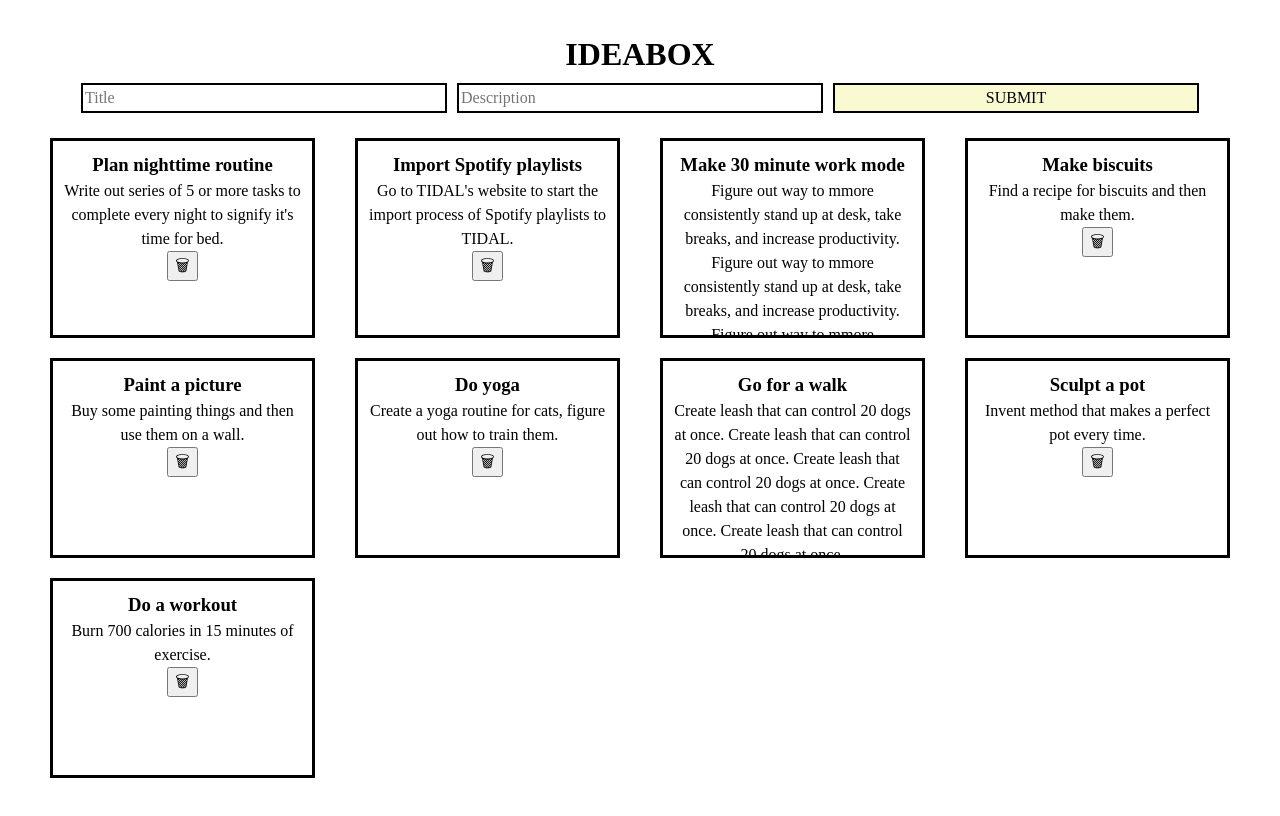
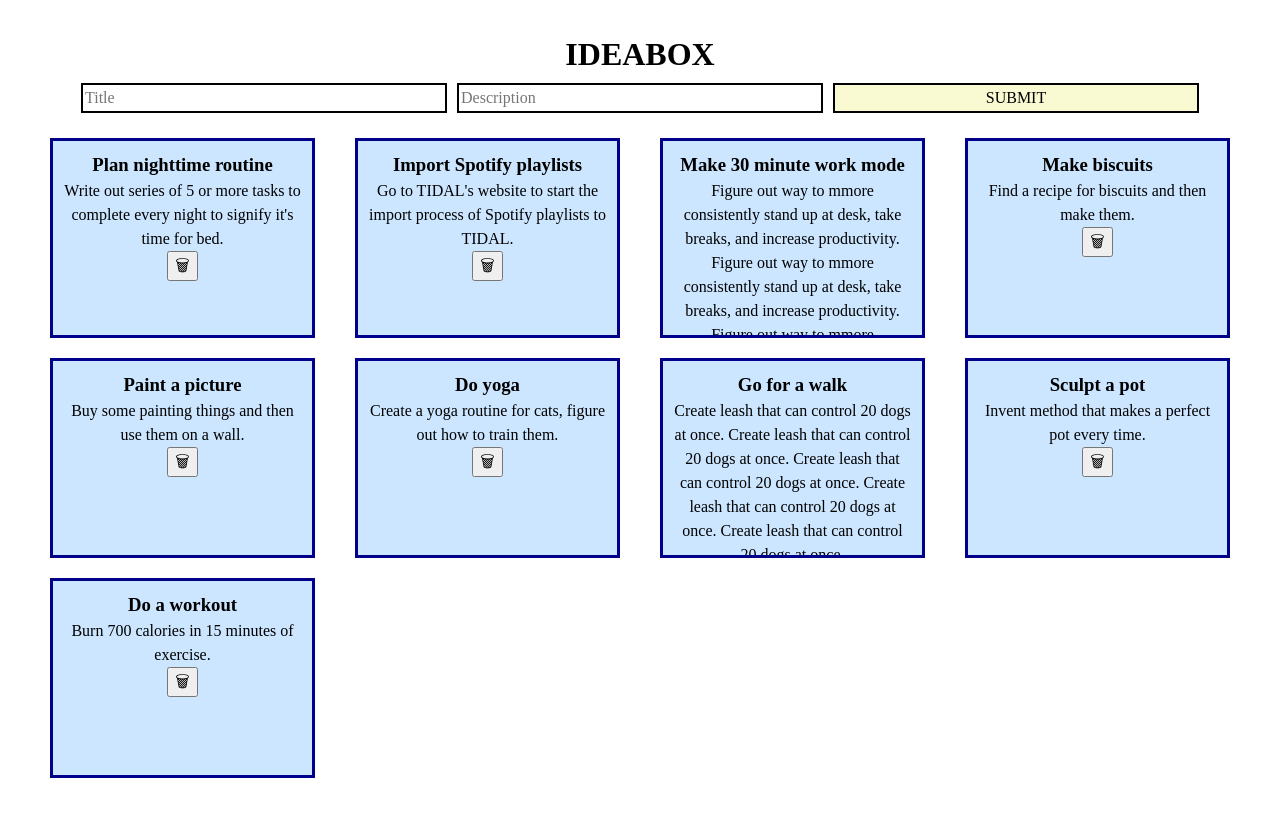
Before and after one commit to colefiscus/playground, a React (Create React App) app: page / in a window 1280 px wide. Shown: the top 816 px of the page. Built offline with nearby package versions, Linux system fonts and the light colour scheme.

Commit message:
Add background color to cards

```diff
--- a/src/Card.js
+++ b/src/Card.js
@@ -12,7 +12,8 @@ const Card = ({ id, title, description, deleteIdea }) => {
 }
 
 const CardWrapper = styled.div`
-  border: 3px solid black;
+  border: 3px solid darkblue;
+  background-color: hsl(210deg, 100%, 90%);
   padding: 10px;
   text-align: center;
   overflow: auto;
```
